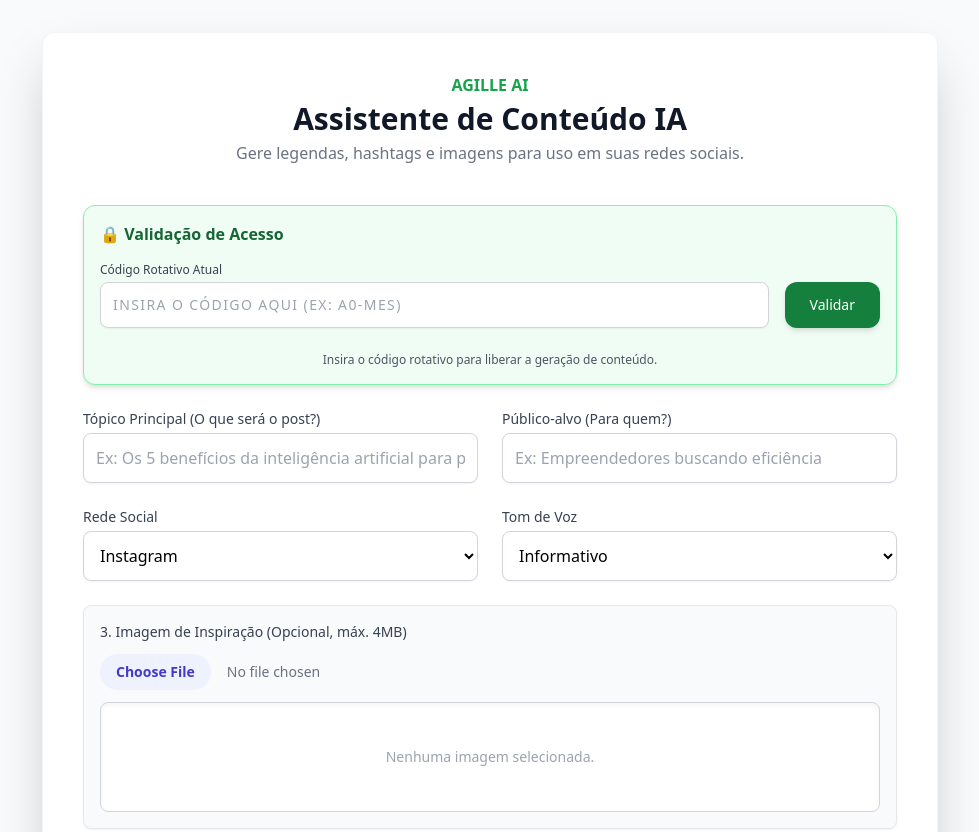
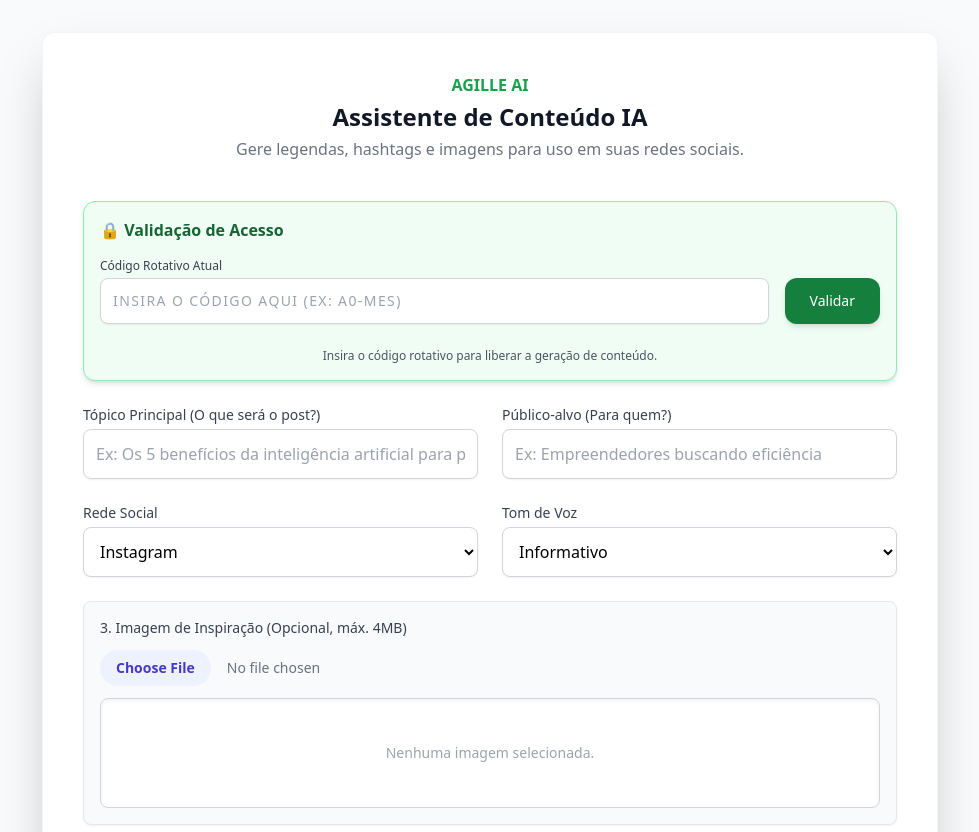
Before and after one commit to fslucca1970/assistente-agille, a plain HTML site: page index.html in a window 1280 px wide. Shown: the top 832 px of the page, without its empty margins (150-1129 px from the left). Drawn offline with nearby package versions, Linux system fonts and the light colour scheme.

Commit message:
Add files via upload

```diff
--- a/index.html
+++ b/index.html
@@ -474,8 +474,8 @@
         <header class="text-center mb-10">
             <!-- AGILLE AI: Aumentei para text-base e adicionei font-bold -->
             <p class="text-base font-bold text-green-600 uppercase mb-1">AGILLE AI</p>
-            <!-- Título principal com fonte reduzida -->
-            <h1 class="text-2xl sm:text-3xl font-extrabold text-gray-900 mb-1">Assistente de Conteúdo IA</h1>
+            <!-- Título principal com fonte REDUZIDA de text-2xl/3xl para text-xl/2xl -->
+            <h1 class="text-xl sm:text-2xl font-extrabold text-gray-900 mb-1">Assistente de Conteúdo IA</h1>
             <!-- DESCRIÇÃO: Ajuste de espaçamento inferior (mb-0) -->
             <p class="text-gray-500 text-base mb-0">Gere legendas, hashtags e imagens para uso em suas redes sociais.</p>
         </header>
```
